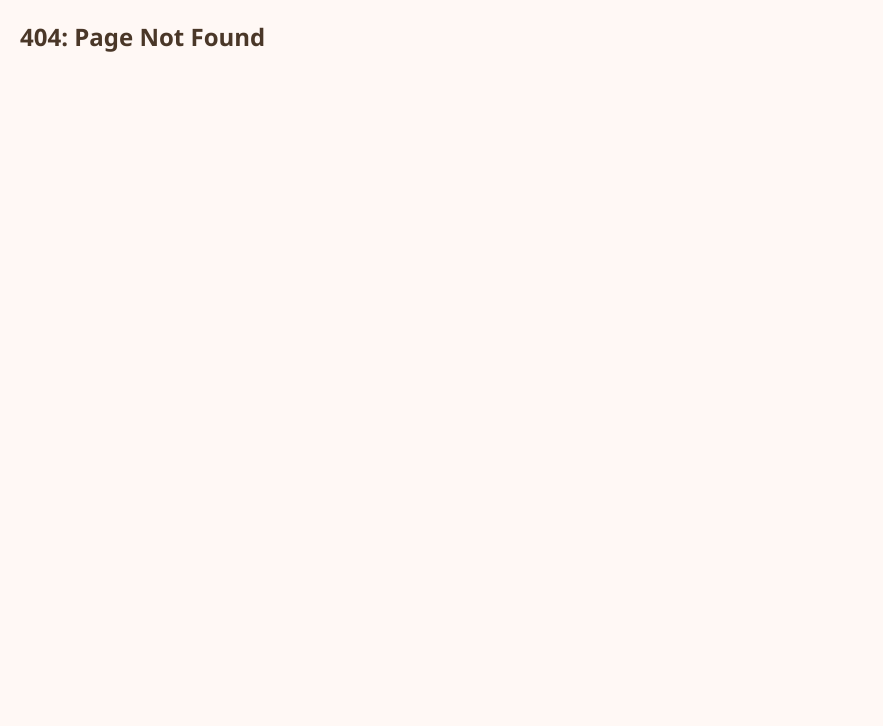
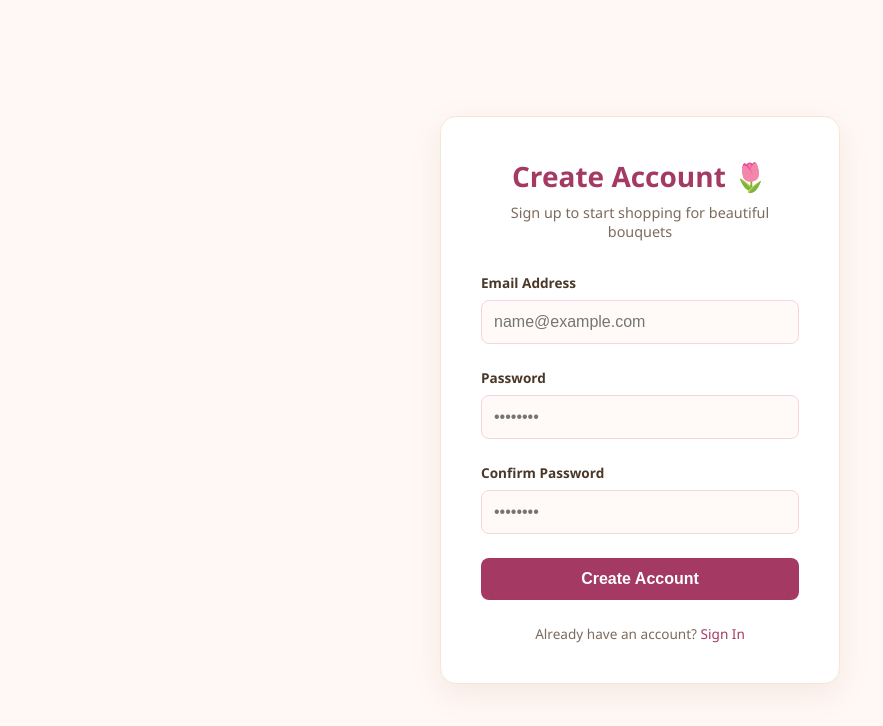
Before and after one commit to kushimmadi/Assignment-2-Flower-Shop, a React (Vite) app in the folder frontend/: page /signup in a window 1280 px wide. Before the commit this address had no page. Shown: the top 726 px of the page, without its empty margins (0-883 px from the left). Built offline with nearby package versions, Linux system fonts and the light colour scheme.

Commit message:
Added registration functionality

```diff
--- a/frontend/App.jsx
+++ b/frontend/App.jsx
@@ -1,5 +1,6 @@
 import { BrowserRouter, Routes, Route, Navigate } from 'react-router-dom';
 import Login from './Login';
+import Signup from './Signup';
 import FlowerShop from './FlowerShop';
 import AdminView from './AdminView';
 
@@ -38,6 +39,7 @@ export default function App() {
       <Routes>
         <Route path="/" element={<ProtectedRoute><FlowerShop /></ProtectedRoute>} />
         <Route path="/login" element={<ProtectedLoginRoute><Login /></ProtectedLoginRoute>} />
+        <Route path="/signup" element={<ProtectedLoginRoute><Signup /></ProtectedLoginRoute>} />
         <Route path="/admin" element={<AdminRoute><AdminView /></AdminRoute>} />
         <Route path="*" element={<NoMatch />} />
       </Routes>
--- a/frontend/Login.jsx
+++ b/frontend/Login.jsx
@@ -1,5 +1,5 @@
 import { useState } from 'react';
-import { useNavigate } from 'react-router-dom';
+import { useNavigate, Link } from 'react-router-dom';
 import './Login.css';
 
 const LOGIN_URL = 'http://127.0.0.1:8000/token';
@@ -76,7 +76,7 @@ const Login = () => {
         </form>
 
         <div className="login-footer">
-          <span>Don't have an account? <a href="#signup">Sign Up</a></span>
+          <span>Don't have an account? <Link to="/signup">Sign Up</Link></span>
         </div>
       </div>
     </div>
--- /dev/null
+++ b/frontend/Signup.jsx
@@ -0,0 +1,106 @@
+import { useState } from 'react';
+import { useNavigate, Link } from 'react-router-dom';
+import './Login.css';
+
+const REGISTER_URL = 'http://127.0.0.1:8000/register';
+
+const Signup = () => {
+    const [credentials, setCredentials] = useState({ username: '', password: '', confirmPassword: '' });
+    const navigate = useNavigate();
+
+    const handleSignup = async (e) => {
+        e.preventDefault();
+
+        // Validate passwords match
+        if (credentials.password !== credentials.confirmPassword) {
+            alert("Passwords do not match.");
+            return;
+        }
+
+        // Send registration request
+        try {
+            const response = await fetch(REGISTER_URL, {
+                method: 'POST',
+                headers: { 'Content-Type': 'application/json' },
+                body: JSON.stringify({
+                    username: credentials.username,
+                    password: credentials.password,
+                }),
+            });
+
+            // Handle server response
+            const data = await response.json();
+
+            if (response.ok) {
+                alert("Account created successfully! Please sign in.");
+                navigate('/login');
+            } else {
+                alert(data.detail || "Registration failed.");
+            }
+        } catch (error) {
+            alert("Server connection error.");
+        }
+    };
+
+
+
+    return (
+        <div className="login-container">
+            <div className="login-card">
+                <h2>Create Account 🌷</h2>
+                <p>Sign up to start shopping for beautiful bouquets</p>
+
+                <form onSubmit={handleSignup}>
+
+                    {/* Email input */}
+                    <div className="input-group">
+                        <label>Email Address</label>
+                        <input
+                            type="email"
+                            placeholder="name@example.com"
+                            value={credentials.username}
+                            onChange={(e) => setCredentials({ ...credentials, username: e.target.value })}
+                            required
+                        />
+                    </div>
+
+                    {/* Password input */}
+                    <div className="input-group">
+                        <label>Password</label>
+                        <input
+                            type="password"
+                            placeholder="••••••••"
+                            value={credentials.password}
+                            onChange={(e) => setCredentials({ ...credentials, password: e.target.value })}
+                            required
+                            minLength={6}
+                        />
+                    </div>
+
+                    {/* Confirm password input */}
+                    <div className="input-group">
+                        <label>Confirm Password</label>
+                        <input
+                            type="password"
+                            placeholder="••••••••"
+                            value={credentials.confirmPassword}
+                            onChange={(e) => setCredentials({ ...credentials, confirmPassword: e.target.value })}
+                            required
+                            minLength={6}
+                        />
+                    </div>
+
+                    <button type="submit" className="login-button">
+                        Create Account
+                    </button>
+                </form>
+
+                <div className="login-footer">
+                    <span>Already have an account? <Link to="/login">Sign In</Link></span>
+                </div>
+            </div>
+        </div>
+    );
+};
+
+export default Signup;
```
Also changed, not shown: 1 other file (tests, documents, lock files or other folders).
